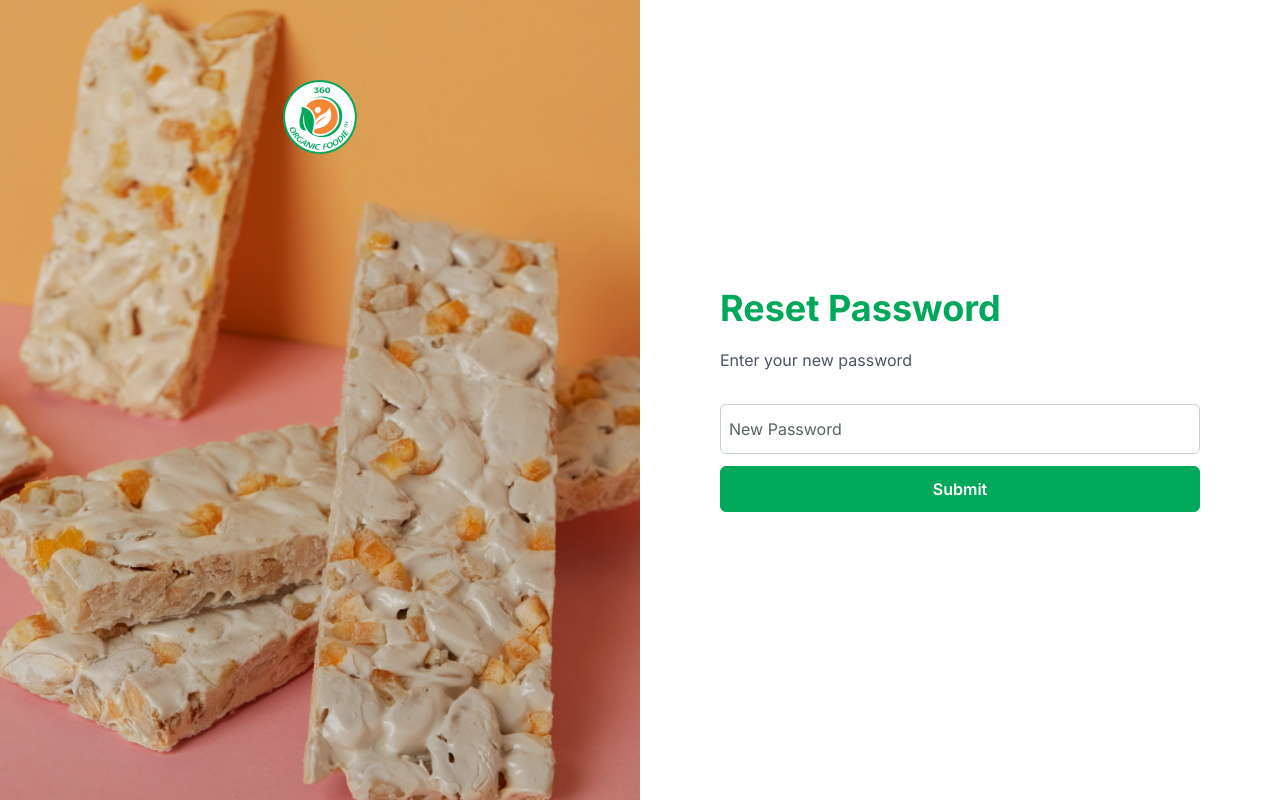
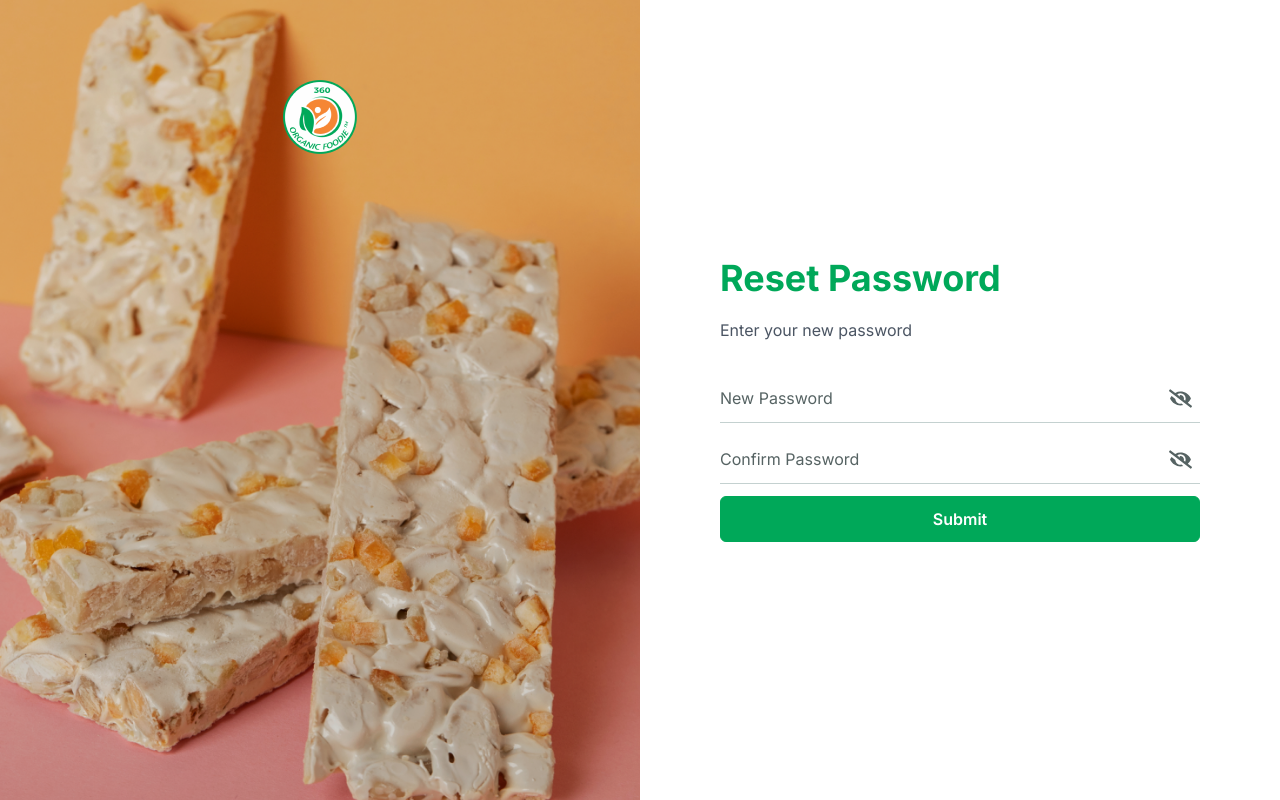
Before and after one commit to blossomobasi/organic_foodie_ecommerce, a React (Vite) app: page /reset-password in a window 1280 px wide. Built offline with nearby package versions, Linux system fonts and the light colour scheme; no server answers; a web font is replaced by a local one.

Commit message:
Update paramete to reset password

```diff
--- a/src/pages/ResetPasswordPage.tsx
+++ b/src/pages/ResetPasswordPage.tsx
@@ -1,24 +1,28 @@
-import Cookies from "js-cookie";
 import { useNavigate } from "react-router-dom";
 import { useForm } from "react-hook-form";
 import { useMutation } from "@tanstack/react-query";
-import { updatePassword as updatePasswordApi } from "../services";
+import { resetPassword as resetPasswordApi } from "../services";
 import { AxiosError } from "axios";
 import { toast } from "react-toastify";
+import { useState } from "react";
 
 import AuthLayout from "../ui/AuthLayout";
 import TextInput from "../ui/TextInput";
 import Button from "../ui/Button";
 
 const ResetPasswordPage = () => {
-    const userId = Cookies.get("userId") || "";
+    const [showPassword, setShowPassword] = useState(false);
+    const email = localStorage.getItem("email") || "";
     const navigate = useNavigate();
-    const { register, handleSubmit, formState } = useForm<{ password: string }>();
+    const { register, handleSubmit, formState, getValues } = useForm<{
+        password: string;
+        confirmPassword: string;
+    }>();
     const { errors } = formState;
 
     const { mutate: resetPassword, isPending } = useMutation({
-        mutationFn: ({ password, userId }: { password: string; userId: string }) =>
-            updatePasswordApi(password, userId),
+        mutationFn: ({ email, password }: { email: string; password: string }) =>
+            resetPasswordApi(email, password),
         onSuccess: () => {
             toast.success("Password updated successfully");
             navigate("/login");
@@ -32,7 +36,7 @@ const ResetPasswordPage = () => {
     const onSubmit = (data: { password: string }) => {
         if (isPending) return;
 
-        resetPassword({ password: data.password, userId });
+        resetPassword({ password: data.password, email });
     };
 
     return (
@@ -47,11 +51,28 @@ const ResetPasswordPage = () => {
 
                 <form className="flex flex-col space-y-3" onSubmit={handleSubmit(onSubmit)}>
                     <TextInput
+                        type={showPassword ? "text" : "password"}
+                        onIconClick={() => setShowPassword((showPassword) => !showPassword)}
+                        showPassword={showPassword}
                         placeholder="New Password"
                         {...register("password", {
                             required: "Password is required",
                         })}
+                        authInput
                         error={errors.password?.message}
+                    />
+                    <TextInput
+                        type={showPassword ? "text" : "password"}
+                        onIconClick={() => setShowPassword((showPassword) => !showPassword)}
+                        showPassword={showPassword}
+                        placeholder="Confirm Password"
+                        {...register("confirmPassword", {
+                            required: "Confirm Password is required",
+                            validate: (value) =>
+                                value === getValues("password") || "Passwords do not match",
+                        })}
+                        authInput
+                        error={errors.confirmPassword?.message}
                     />
                     <Button isLoading={isPending}>Submit</Button>
                 </form>
```
